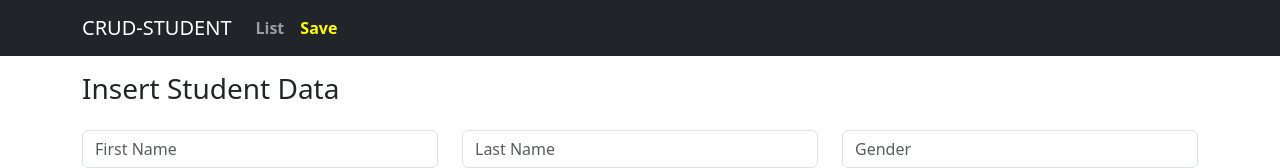
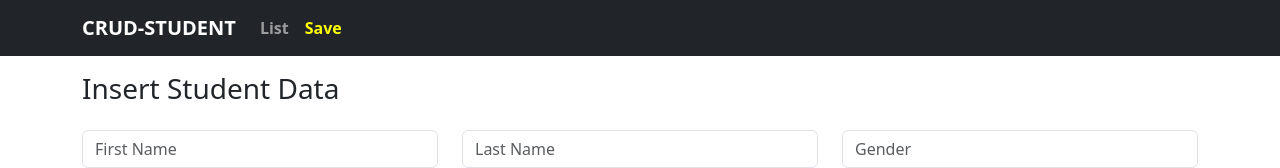
Before and after one commit to mdmehedi1903/Full-Stack-CRUD-React-Project, a React (Vite) app in the folder Client/: page /save in a window 1280 px wide. Shown: the top 168 px of the page. Built offline with nearby package versions, Linux system fonts and the light colour scheme.

Commit message:
Final Version

```diff
--- a/Client/src/components/NavBar.jsx
+++ b/Client/src/components/NavBar.jsx
@@ -8,7 +8,7 @@ function NavBar() {
   return (
     <Navbar bg="dark" variant="dark" expand="lg">
       <Container>
-        <Navbar.Brand>CRUD-STUDENT</Navbar.Brand>
+        <Navbar.Brand><NavLink className="crud-student" to="/">CRUD-STUDENT</NavLink></Navbar.Brand>
         <Navbar.Toggle aria-controls="responsive-navbar-nav" />
         <Navbar.Collapse id="responsive-navbar-nav">
           <Nav className="me-auto">
--- a/Client/src/components/StudentForm.jsx
+++ b/Client/src/components/StudentForm.jsx
@@ -86,6 +86,9 @@ const StudentForm = () => {
         if (res) {
           toast.success("Create Request Completed!");
           // navigate('/');
+          setTimeout(()=>{
+            navigate('/');
+          }, 1500)
         } else {
           toast.error("Create Request Fail!");
         }
--- a/Client/src/components/StudentList.jsx
+++ b/Client/src/components/StudentList.jsx
@@ -16,7 +16,7 @@ const StudentList = () => {
             let res = await ListStudent();
             setData(res);
         })()
-    },[change])
+    },[change, data])
 
     const onDelete = async(id) => {
         // let res = await DeleteRequest(id);
--- a/Client/src/global.css
+++ b/Client/src/global.css
@@ -7,3 +7,10 @@
 .table-head {
   background: green !important;
 }
+
+
+.crud-student {
+  text-decoration: none;
+  color: white;
+  font-weight: bold;
+}
```
